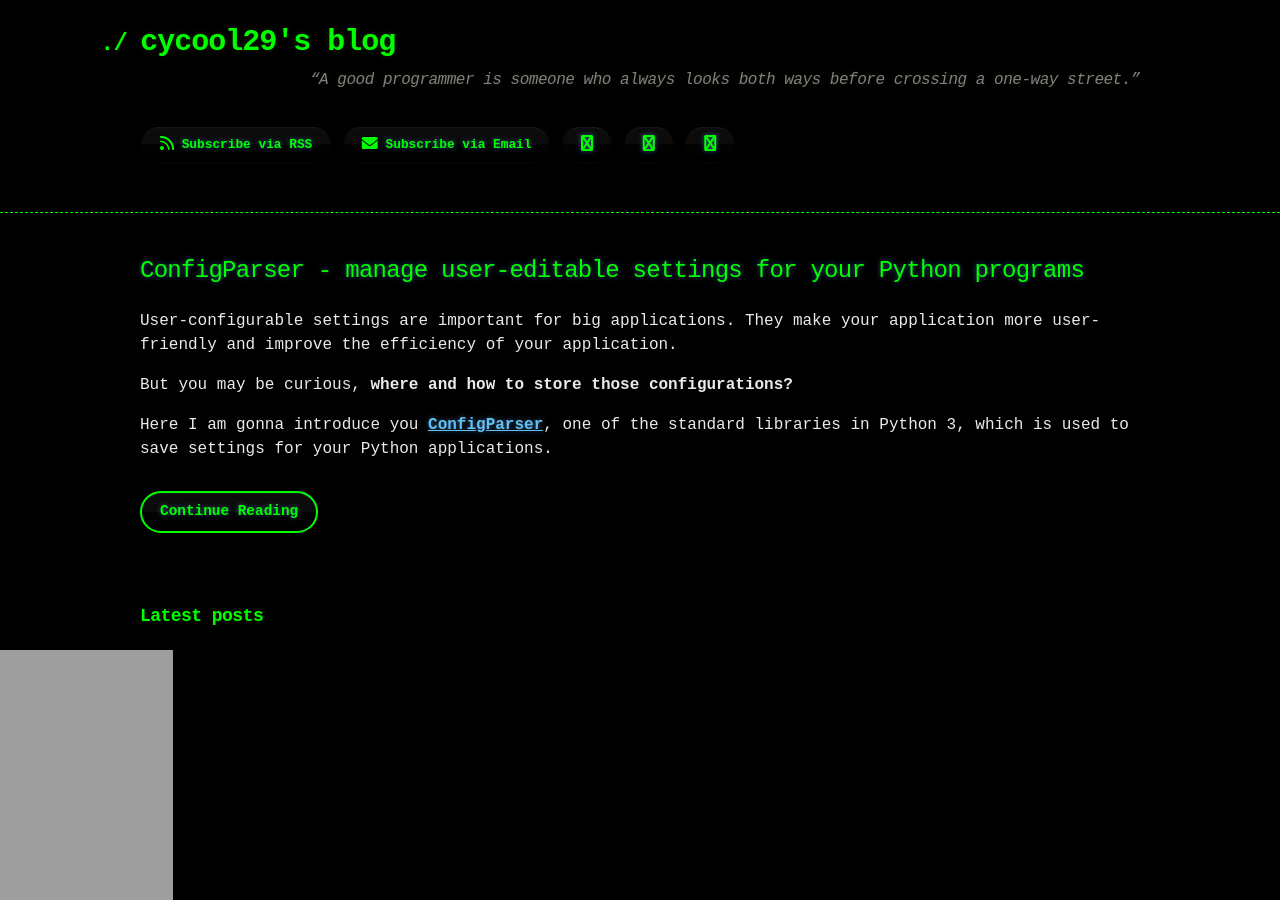
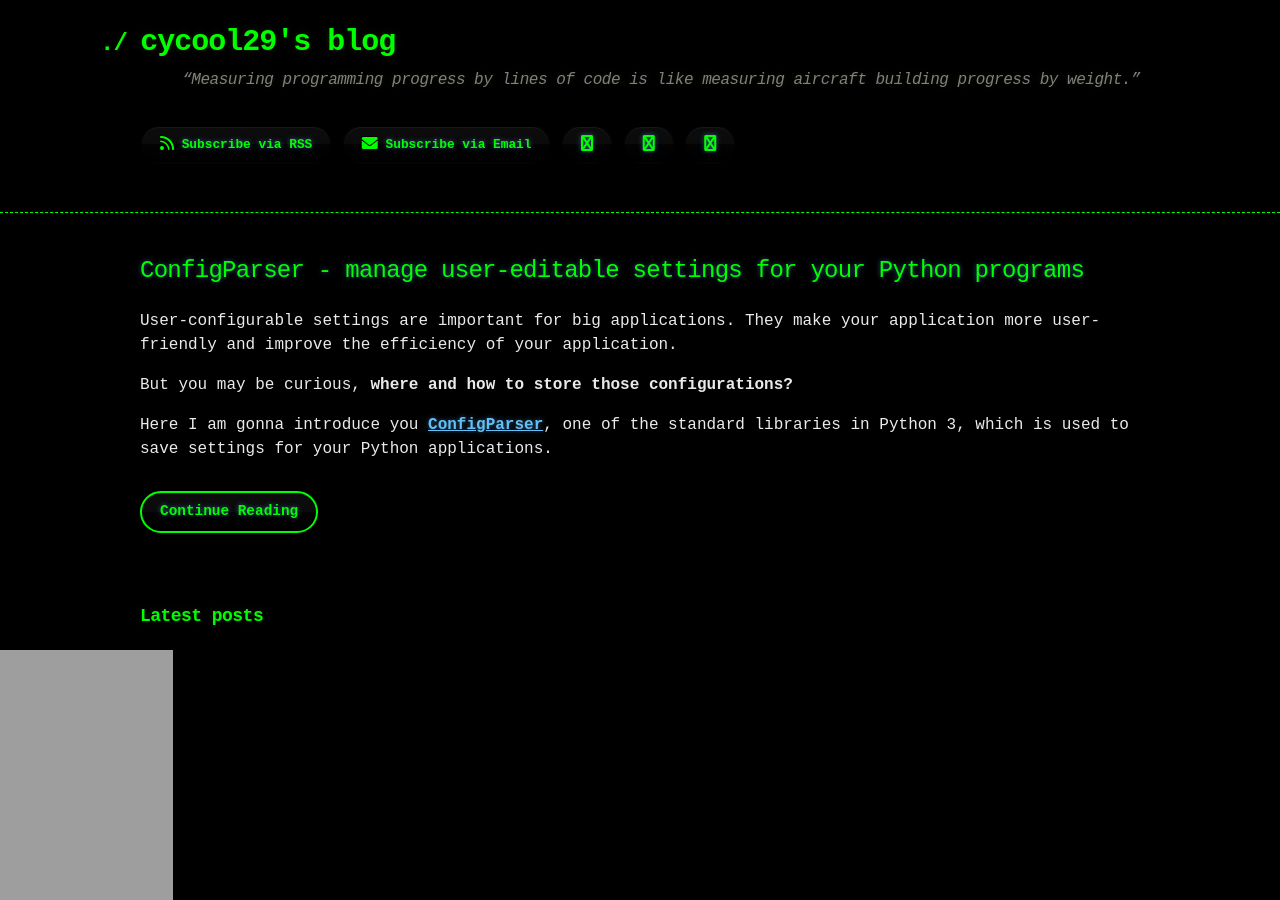
Before and after one commit to cycool29/cycool29.github.io, a Jekyll site: the page built from index.md, in a window 1280 px wide and 900 px high. Built offline with Jekyll 4.4.1, drawn with Linux system fonts in a browser that asks for light colours; a style sheet for code colours, icons or effects is not loaded.

Commit message:
Update quotes

```diff
--- a/_config.yml
+++ b/_config.yml
@@ -1,5 +1,5 @@
 title: cycool29's blog
-description: "“A good programmer is someone who always looks both ways before crossing a one-way street.” "
+description: "“Measuring programming progress by lines of code is like measuring aircraft building progress by weight.” "
 bio: A high school student. Intermediate in Python, Git, Bash. Learning JavaScript. He/Him. "
 author: cycool29
 url: https://cycool29.github.io
```
